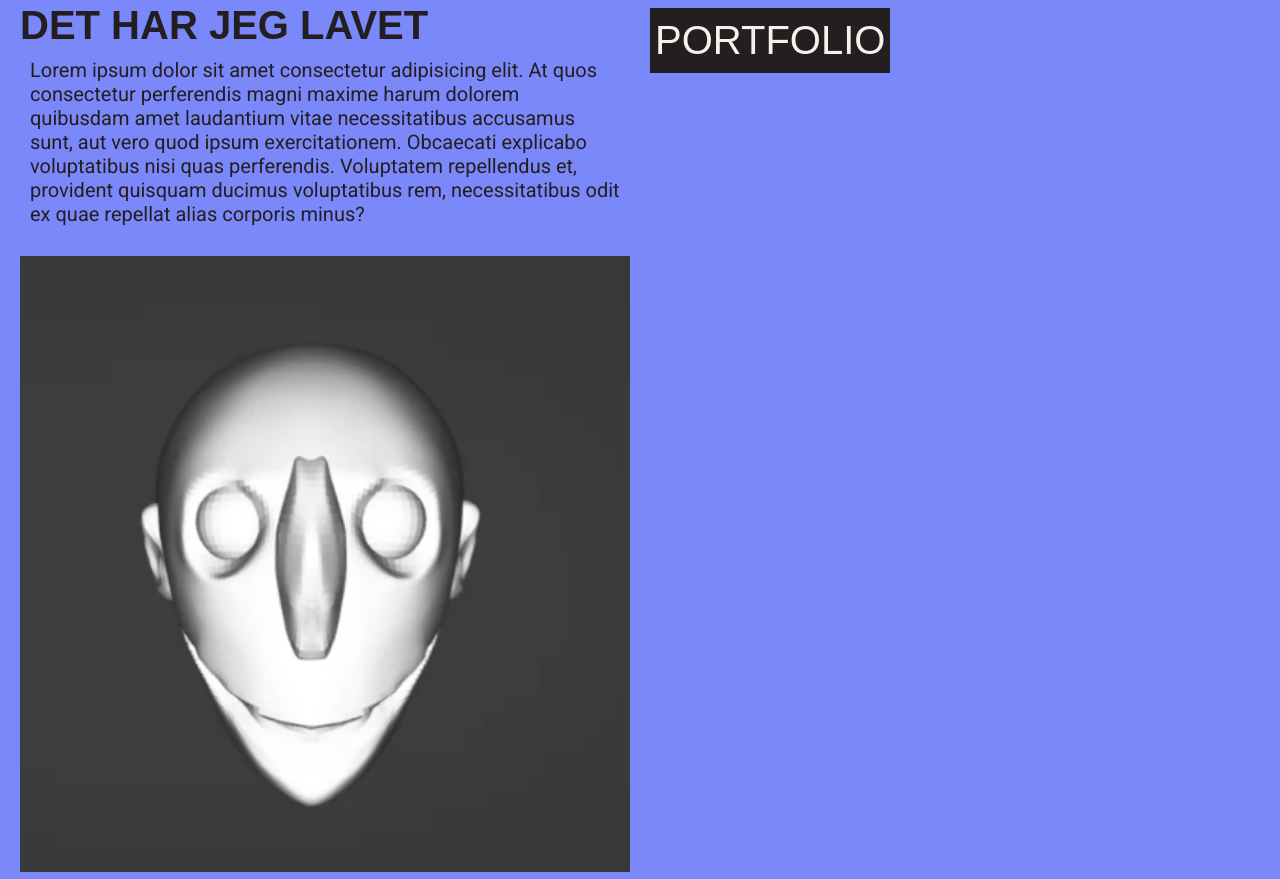
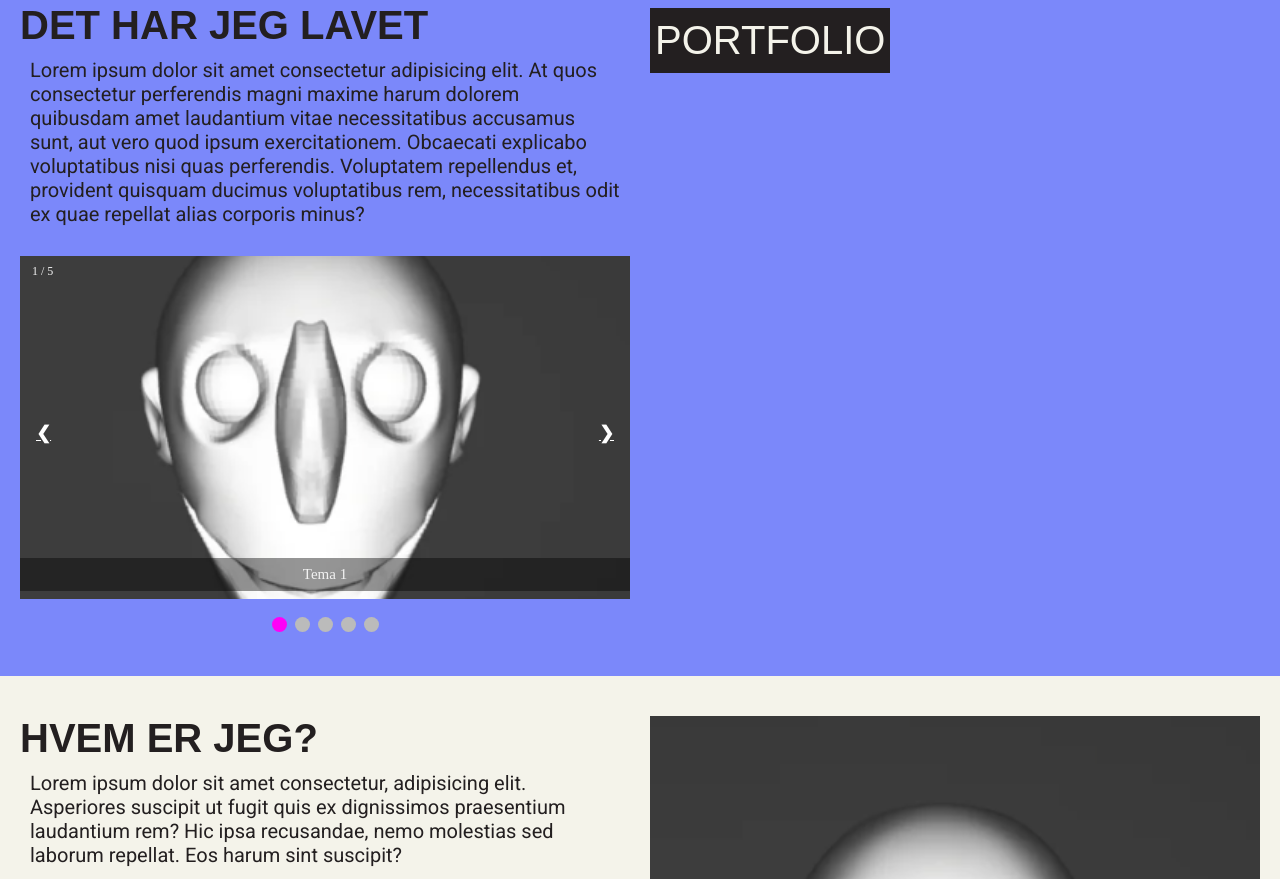
Before and after one commit to pekr0002/portfolio-eksamen, a plain HTML site: page index.html in a window 1280 px wide. Shown: the part 885-1764 px from the top of the page. Drawn offline with Linux system fonts and the light colour scheme; a web font is replaced by a local one.

Commit message:
tilføjet billede showcase på index

```diff
--- /dev/null
+++ b/css/carousel.css
@@ -0,0 +1,98 @@
+.slideshow-container img {
+  width: 100%;
+  height: auto;
+  display: block;
+  object-fit: cover;
+  align-self: stretch;
+  width: 100%;
+  height: auto;
+  display: block;
+  aspect-ratio: 16/9;
+}
+
+.mySlides {
+  display: none;
+}
+.center {
+  text-align: center;
+}
+
+/* Slideshow container */
+.slideshow-container {
+  max-width: 1000px;
+  position: relative;
+  margin: auto;
+}
+
+/* Next & previous buttons */
+.prev,
+.next {
+  cursor: pointer;
+  position: absolute;
+  top: 50%;
+  width: auto;
+  padding: 16px;
+  margin-top: -22px;
+  color: white;
+  font-weight: bold;
+  font-size: 18px;
+  transition: 0.3s ease;
+
+  user-select: none;
+}
+
+/* Position the "next button" to the right */
+.next {
+  right: 0;
+}
+
+/* On hover, add a black background color with a little bit see-through */
+.prev:hover,
+.next:hover {
+  background-color: rgba(255, 0, 191, 0.8);
+}
+
+/* Caption text */
+.slideshow-container .text {
+  color: #f2f2f2;
+  font-size: 15px;
+  padding: 8px 12px;
+  position: absolute;
+  bottom: 8px;
+  width: 100%;
+  text-align: center;
+  background-color: rgba(0, 0, 0, 0.415);
+}
+
+/* Number text (1/3 etc) */
+.numbertext {
+  color: #f2f2f2;
+  font-size: 12px;
+  padding: 8px 12px;
+  position: absolute;
+  top: 0;
+}
+
+/* The dots/bullets/indicators */
+.dot {
+  cursor: pointer;
+  height: 15px;
+  width: 15px;
+  margin: 0 2px;
+  background-color: #bbbbbb;
+  border-radius: 50%;
+  display: inline-block;
+}
+
+.active {
+  background-color: #ff00f7;
+}
+
+/* On smaller screens, decrease text size */
+@media only screen and (max-width: 300px) {
+  .prev,
+  .next,
+  .text {
+    font-size: 11px;
+  }
+}
--- a/index.html
+++ b/index.html
@@ -9,6 +9,7 @@
     <link rel="stylesheet" href="css/nav.css" />
     <link rel="stylesheet" href="css/footer.css" />
     <link rel="stylesheet" href="css/layout.css" />
+    <link rel="stylesheet" href="css/carousel.css" />
     <!-- font -->
     <!-- Alatsi -->
     <link rel="preconnect" href="https://fonts.googleapis.com" />
@@ -41,20 +42,67 @@
       </nav>
     </header>
 
-    <section id="hero">
-      <h1>Portfolio</h1>
-      <h2>2024</h2>
-      <button class="knap" onclick="location.href='portfolio.html'">Portfolio</button>
-      <a href="om_mig.html">Penny Vera</a>
-    </section>
     <main>
+      <section id="hero">
+        <h1>Portfolio</h1>
+        <h2>2024</h2>
+        <button class="knap" onclick="location.href='portfolio.html'">Portfolio</button>
+        <a href="om_mig.html">Penny Vera</a>
+      </section>
+
       <section id="mini_display" class="lila grid_1-1">
         <div class="col1">
           <h2>det har jeg lavet</h2>
           <p>Lorem ipsum dolor sit amet consectetur adipisicing elit. At quos consectetur perferendis magni maxime harum dolorem quibusdam amet laudantium vitae necessitatibus accusamus sunt, aut vero quod ipsum exercitationem. Obcaecati explicabo voluptatibus nisi quas perferendis. Voluptatem repellendus et, provident quisquam ducimus voluptatibus rem, necessitatibus odit ex quae repellat alias corporis minus?</p>
         </div>
+
         <!-- showcase, kan bladre -->
-        <img src="img/placeholder.png" alt="" />
+        <div id="showcase">
+          <div class="slideshow-container">
+            <div class="mySlides">
+              <div class="numbertext">1 / 5</div>
+              <img src="img/placeholder.png" />
+              <div class="text">Tema 1</div>
+            </div>
+
+            <div class="mySlides">
+              <div class="numbertext">2 / 5</div>
+              <img src="img/placeholder.png" />
+              <div class="text">Tema 2</div>
+            </div>
+
+            <div class="mySlides">
+              <div class="numbertext">3 / 5</div>
+              <img src="img/placeholder.png" />
+              <div class="text">Tema 3</div>
+            </div>
+
+            <div class="mySlides">
+              <div class="numbertext">4 / 5</div>
+              <img src="img/placeholder.png" />
+              <div class="text">Tema 4</div>
+            </div>
+
+            <div class="mySlides">
+              <div class="numbertext">5 / 5</div>
+              <img src="img/placeholder.png" />
+              <div class="text">Tema 5</div>
+            </div>
+
+            <a class="prev" onclick="plusSlides(-1)">❮</a>
+            <a class="next" onclick="plusSlides(1)">❯</a>
+          </div>
+          <br />
+
+          <div class="center">
+            <span class="dot" onclick="currentSlide(1)"></span>
+            <span class="dot" onclick="currentSlide(2)"></span>
+            <span class="dot" onclick="currentSlide(3)"></span>
+            <span class="dot" onclick="currentSlide(4)"></span>
+            <span class="dot" onclick="currentSlide(5)"></span>
+          </div>
+        </div>
+
         <div class="col2">
           <button class="knap" onclick="location.href='portfolio.html'">Portfolio</button>
         </div>
@@ -87,6 +135,7 @@
         </div>
       </div>
     </footer>
+    <script src="js/carousel.js"></script>
     <script src="js/menu.js"></script>
   </body>
 </html>
--- /dev/null
+++ b/js/carousel.js
@@ -0,0 +1,35 @@
+// skabelon fundet på https://www.w3schools.com/howto/tryit.asp?filename=tryhow_js_slideshow
+// variabel "slideIndex" bliver sat til 1
+let slideIndex = 1;
+// showSlides bliver sat til at være =1
+showSlides(slideIndex);
+
+function plusSlides(n) {
+  showSlides((slideIndex += n));
+}
+
+function currentSlide(n) {
+  showSlides((slideIndex = n));
+}
+
+function showSlides(n) {
+  console.log("siden vises");
+  let i;
+  // der bliver lavet en liste ud fra "mySlides" klassen
+  let slides = document.getElementsByClassName("mySlides");
+  let dots = document.getElementsByClassName("dot");
+  if (n > slides.length) {
+    slideIndex = 1;
+  }
+  if (n < 1) {
+    slideIndex = slides.length;
+  }
+  for (i = 0; i < slides.length; i++) {
+    slides[i].style.display = "none";
+  }
+  for (i = 0; i < dots.length; i++) {
+    dots[i].className = dots[i].className.replace(" active", "");
+  }
+  slides[slideIndex - 1].style.display = "block";
+  dots[slideIndex - 1].className += " active";
+}
```
